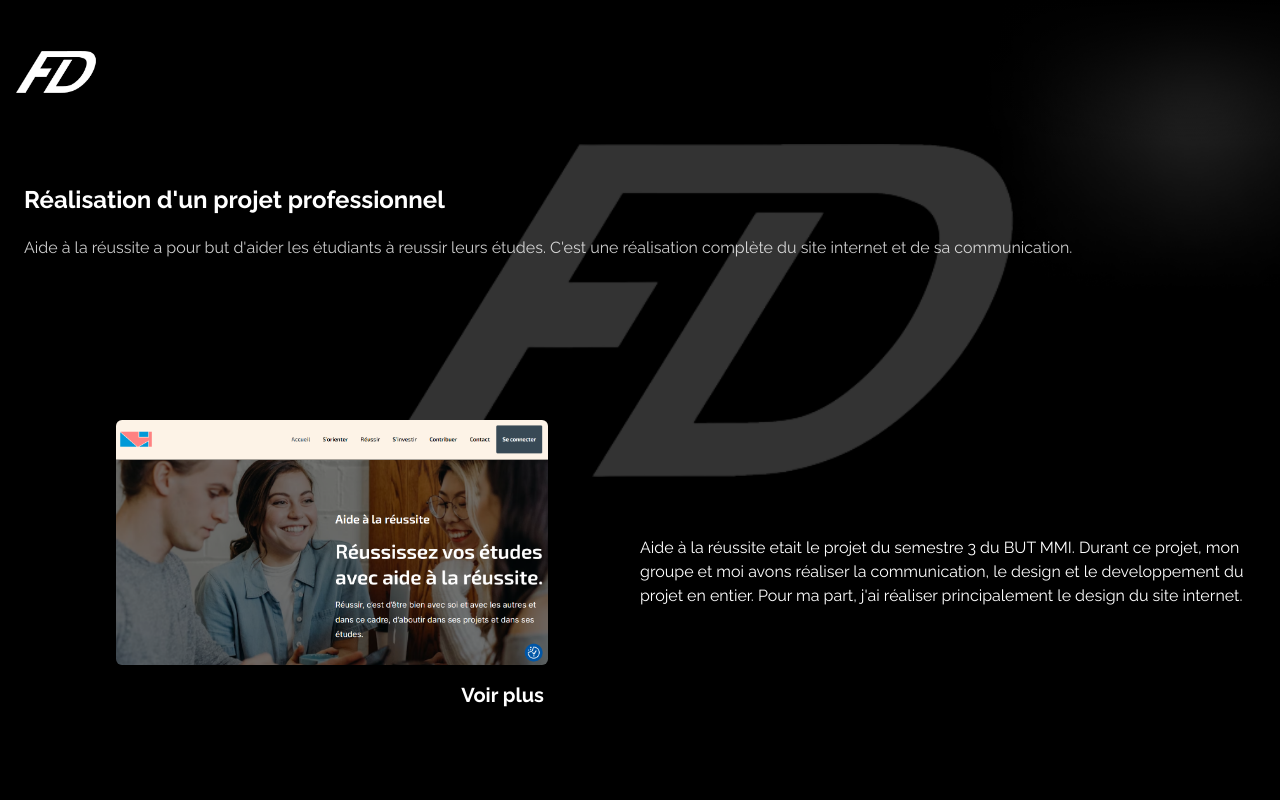
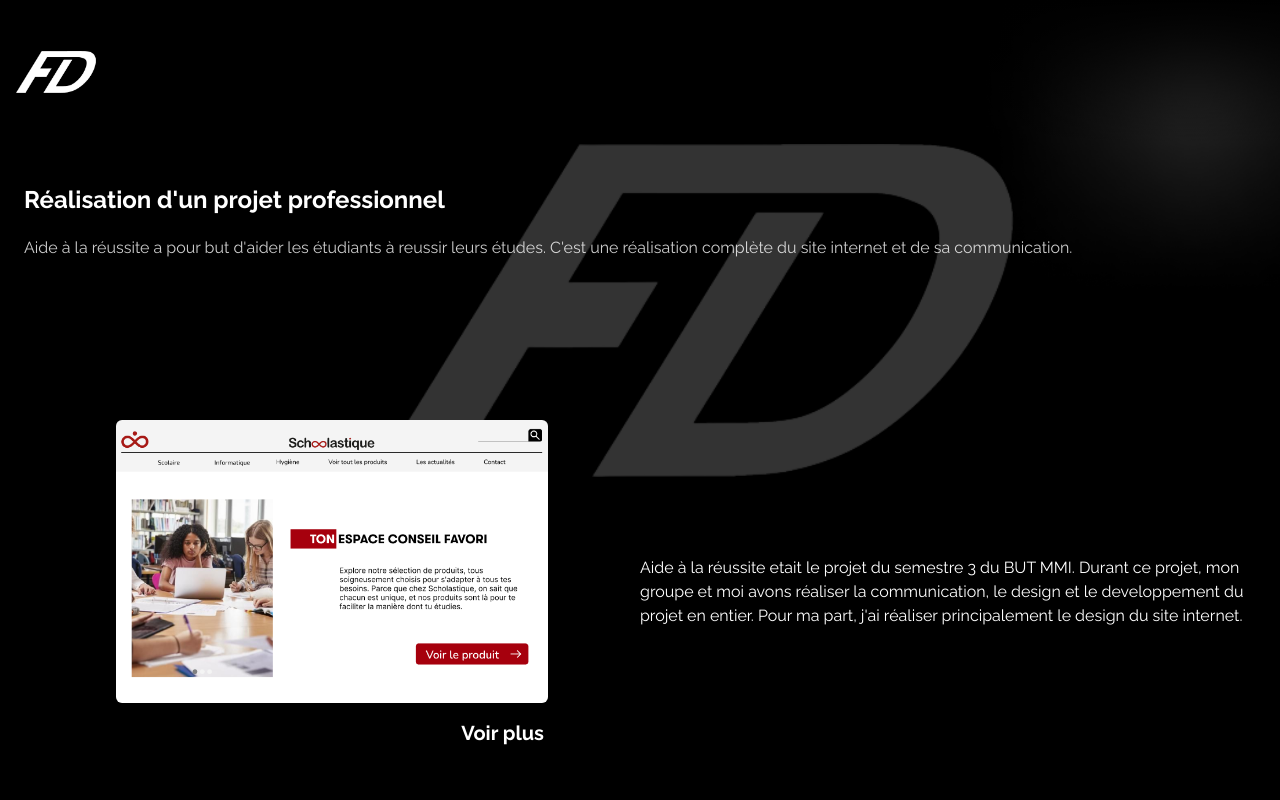
Before and after one commit to Flo714/projetS4, a Vue app: page /Schoolastique in a window 1280 px wide. Shown: the top 800 px of the page. Built offline with nearby package versions, Linux system fonts and the light colour scheme.

Commit message:
Update Schoolastique.vue

```diff
--- a/src/views/Schoolastique.vue
+++ b/src/views/Schoolastique.vue
@@ -77,9 +77,9 @@
 
   <div class="my-10 xl:my-20 xl:grid xl:grid-cols-2 xl:items-center xl:justify-center z-20">
     <div class="my-10 xl:my-20 z-20">
-      <img class="w-[70%] mx-auto lg:max-w-[700px] rounded-md" src="/public/images/Aide_reussite.png " alt="Image de présentation du site web d'Aide à la reussite">
+      <img class="w-[70%] mx-auto lg:max-w-[700px] rounded-md" src="/public/images/Schoolastique_website.png " alt="Image de présentation du site web de Schoolastique">
       <div class="flex justify-end my-4 mr-6 font-bold xl:mr-24">
-        <a class="hover_1 text-sm lg:text-lg xl:text-xl" href="https://aidealareussite.fr/" target="_blank">Voir plus</a>
+        <a class="hover_1 text-sm lg:text-lg xl:text-xl" href="https://schoolastique.daboub.fr/" target="_blank">Voir plus</a>
       </div>
     </div>
     <p>Aide à la réussite etait le projet du semestre 3 du BUT MMI. Durant ce projet, mon groupe et moi avons réaliser la communication, le design et le developpement du projet en entier.
```
